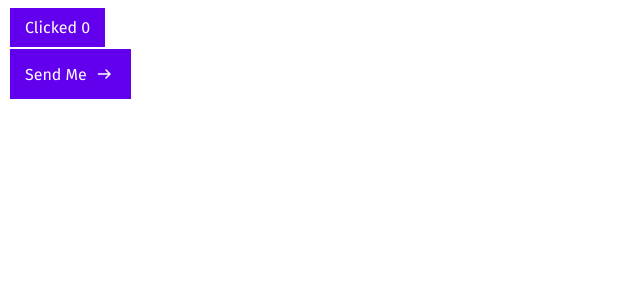
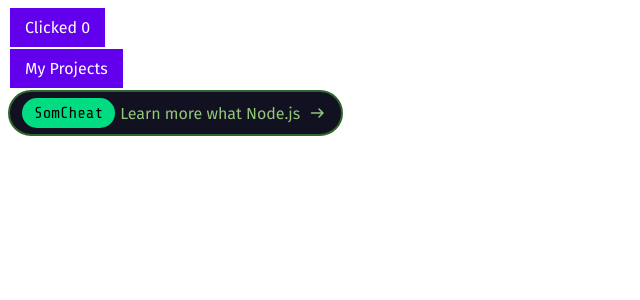
Before and after one commit to Adam-Elmi/SomComponent, a React (Vite) app: page / in a window 1280 px wide. Shown: the top 300 px of the page, without its empty margins (0-640 px from the left). Built offline with nearby package versions, Linux system fonts and the light colour scheme.

Commit message:
Modified App.tsx to reflect latest component integration

```diff
--- a/src/App.tsx
+++ b/src/App.tsx
@@ -1,63 +1,60 @@
 import "./App.css";
-import ArrowIcon from "./icons/ArrowIcon";
+// import ArrowIcon from "./icons/ArrowIcon";
 import SmartButton from "./components/Button";
 import { useEffect, useState } from "react";
-import { BubbleLoading } from "./icons/LoadingIcons";
 // import SmartHeader from "./components/Header";
-// import SmartLink from "./components/Link";
+import SmartLink from "./components/Link";
 function App() {
   const [fetchData, setFetchData] = useState<[]>([]);
   const [checkState, setCheckState] = useState<boolean>(false);
   useEffect(() => {
     function fetchUser() {
       fetch("https://api.github.com/users/Adam-Edlmi")
-      .then(res => {
-        if(res.ok) {
+        .then((res) => {
+          if (res.ok) {
             setCheckState(false);
             return res.json();
           } else {
             setCheckState(true);
           }
         })
-      .then(data => {
+        .then((data) => {
           console.log(data);
           setFetchData(data);
-      })
+        });
     }
     const btn = document.getElementById("btn");
-    if(btn) {
+    if (btn) {
       btn.addEventListener("click", fetchUser);
     }
-  }, [fetchData, checkState])
-  console.log(checkState)
+  }, [fetchData, checkState]);
+  console.log(checkState);
   return (
     <>
       <SmartButton
         id="btn"
         textCase="capital"
         disabled={checkState}
-        disabled_text="Fetch data failed!"
+        disabled_text="Failed to fetch data!"
         onClick={() => console.log("Hello Adam")}
       />
 
       <SmartButton
-      disabled_icon={<BubbleLoading/>}
-        label="Send me"
-        icon={<ArrowIcon />}
+        variant="multi"
+        label="My projects"
         icon_position="right"
         textCase="capital"
         onClick={() => console.log("Hello Adam")}
-        rules={{wait: 1, maxClicks: 2}}
-        disabled_text="Sending! Please wait"
-        style={{ height: "50px" }}
+
       />
       {/* <SmartHeader/> */}
-      {/* <SmartLink
+      <SmartLink
         text="Learn more what Node.js"
         icon_position="right"
         link_title="SomCheat"
         variant="descriptive"
-      /> */}
+        show_arrow={true}
+      />
     </>
   );
 }
```
Lines whose indentation alone changed are shown as unchanged.
